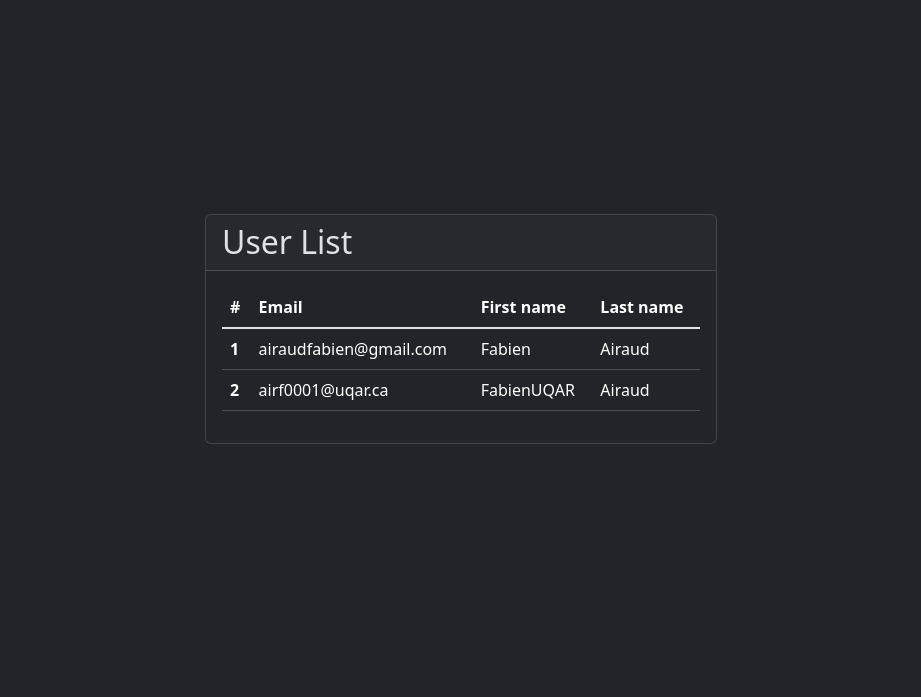
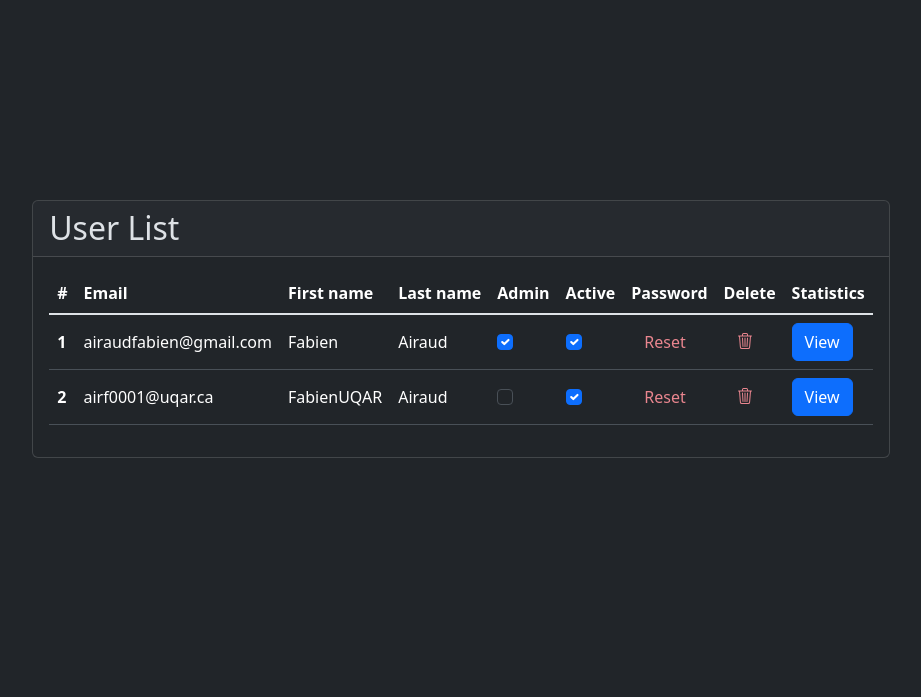
Before and after one commit to Fabien-Airaud/TrackMyMoves, a Django app: page /TrackMyMoves/usersAdmin in a window 1280 px wide. Shown: the part 137-834 px from the top of the page, without its empty margins (179-1100 px from the left). Run offline with Django 4.2, Linux system fonts and the light colour scheme; a user stored in the database is signed in; data comes from the database, SQL or seed files in the repository.

Commit message:
Add missing user infos in the tabme

```diff
--- a/backend/track_my_moves/templates/track_my_moves/usersAdmin.html
+++ b/backend/track_my_moves/templates/track_my_moves/usersAdmin.html
@@ -6,14 +6,19 @@
     <div class="h-100 d-flex justify-content-around align-items-center">
         <div class="card" style="min-width: 40%">
             <h2 class="card-header">User List</h2>
-            <div class="card-body">
-                <table class="table table-hover">
+            <div class="card-body table-responsive">
+                <table class="table table-hover align-middle">
                     <thead>
                         <tr>
                             <th scope="col">#</th>
                             <th scope="col">Email</th>
                             <th scope="col">First name</th>
                             <th scope="col">Last name</th>
+                            <th scope="col">Admin</th>
+                            <th scope="col">Active</th>
+                            <th scope="col">Password</th>
+                            <th scope="col">Delete</th>
+                            <th scope="col">Statistics</th>
                         </tr>
                     </thead>
                     <tbody class="table-group-divider">
@@ -23,6 +28,34 @@
                                 <td>{{ account.user.email }}</td>
                                 <td>{{ account.first_name }}</td>
                                 <td>{{ account.last_name }}</td>
+                                <form method="post">
+                                    <td>
+                                        <input class="form-check-input" type="checkbox" value="{{account}}" name="isSuperuser" {% if account.user.is_superuser %}checked{% endif %}>
+                                    </td>
+                                    <td>
+                                        <input class="form-check-input" type="checkbox" value="{{account}}" name="isActive" {% if account.user.is_active %}checked{% endif %}>
+                                    </td>
+                                    <td>
+                                        <input class="btn-check" type="checkbox" value="{{account}}" name="resetPassword" id="resetPwd{{forloop.counter}}" autocomplete="off">
+                                        <label class="btn" for="resetPwd{{forloop.counter}}" style="--bs-btn-color: var(--bs-danger-text-emphasis); --bs-btn-active-color: var(--bs-danger-border-subtle); --bs-btn-active-border-color: var(--bs-danger-border-subtle);">
+                                            Reset
+                                        </label>
+                                    </td>
+                                    <td>
+                                        <input class="btn-check" type="checkbox" value="{{account}}" name="delete" id="delete{{forloop.counter}}" autocomplete="off">
+                                        <label class="btn" for="delete{{forloop.counter}}" style="--bs-btn-color: var(--bs-danger-text-emphasis); --bs-btn-active-color: var(--bs-danger-border-subtle); --bs-btn-active-border-color: var(--bs-danger-border-subtle);">
+                                            <svg xmlns="http://www.w3.org/2000/svg" width="20" height="20" fill="currentColor" class="bi bi-trash3" viewBox="0 0 20 20">
+                                                <path d="M6.5 1h3a.5.5 0 0 1 .5.5v1H6v-1a.5.5 0 0 1 .5-.5ZM11 2.5v-1A1.5 1.5 0 0 0 9.5 0h-3A1.5 1.5 0 0 0 5 1.5v1H2.506a.58.58 0 0 0-.01 0H1.5a.5.5 0 0 0 0 1h.538l.853 10.66A2 2 0 0 0 4.885 16h6.23a2 2 0 0 0 1.994-1.84l.853-10.66h.538a.5.5 0 0 0 0-1h-.995a.59.59 0 0 0-.01 0H11Zm1.958 1-.846 10.58a1 1 0 0 1-.997.92h-6.23a1 1 0 0 1-.997-.92L3.042 3.5h9.916Zm-7.487 1a.5.5 0 0 1 .528.47l.5 8.5a.5.5 0 0 1-.998.06L5 5.03a.5.5 0 0 1 .47-.53Zm5.058 0a.5.5 0 0 1 .47.53l-.5 8.5a.5.5 0 1 1-.998-.06l.5-8.5a.5.5 0 0 1 .528-.47ZM8 4.5a.5.5 0 0 1 .5.5v8.5a.5.5 0 0 1-1 0V5a.5.5 0 0 1 .5-.5Z"/>
+                                            </svg>
+                                        </label>
+                                    </td>
+                                    <td>
+                                        <input class="btn-check" type="checkbox" value="{{account}}" name="stats" id="stats{{forloop.counter}}" autocomplete="off">
+                                        <label class="btn btn-primary" for="stats{{forloop.counter}}">
+                                            View
+                                        </label>
+                                    </td>
+                                </form>
                             </tr>
                         {% endfor %}
                     </tbody>
```
